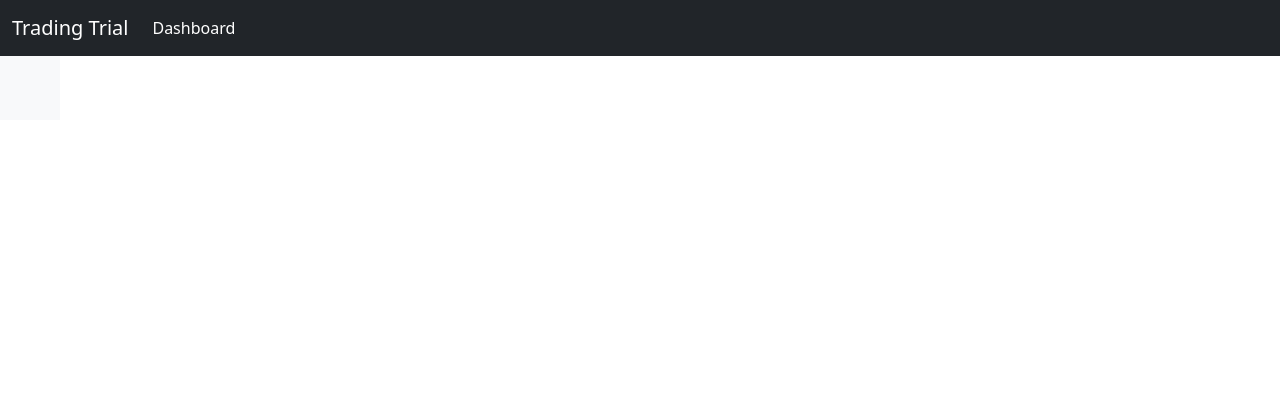
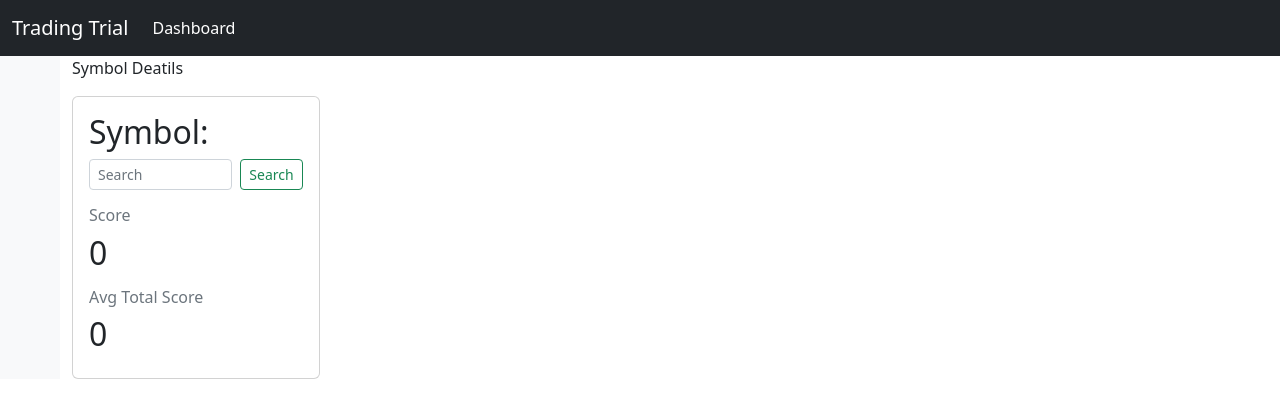
Before and after one commit to shashiksingh786/TradingTrial_Client, an Angular app: page /symbol/1 in a window 1280 px wide. Before the commit this address led to /. Shown: the top 418 px of the page. Built offline with nearby package versions, Linux system fonts and the light colour scheme.

Commit message:
add symbol component

```diff
--- a/src/app/app-routing.module.ts
+++ b/src/app/app-routing.module.ts
@@ -1,9 +1,11 @@
 import { NgModule } from '@angular/core';
 import { RouterModule, Routes } from '@angular/router';
 import { DashboardSymbolComponent } from './views/dashboard-symbol/dashboard-symbol.component';
+import { SymbolDetailsComponent } from './views/symbol-details/symbol-details.component';
 
 const routes: Routes = [
-  {path:'dashboard',component:DashboardSymbolComponent}
+  { path: 'dashboard', component: DashboardSymbolComponent },
+  { path: 'symbol/:id', component: SymbolDetailsComponent }
 ];
 
 @NgModule({
--- a/src/app/app.module.ts
+++ b/src/app/app.module.ts
@@ -6,11 +6,13 @@ import { AppComponent } from './app.component';
 import { DashboardSymbolComponent } from './views/dashboard-symbol/dashboard-symbol.component';
 import {  HttpClientModule } from '@angular/common/http';
 import { FormsModule } from '@angular/forms';
+import { SymbolDetailsComponent } from './views/symbol-details/symbol-details.component';
 
 @NgModule({
   declarations: [
     AppComponent,
-    DashboardSymbolComponent
+    DashboardSymbolComponent,
+    SymbolDetailsComponent
   ],
   imports: [
     BrowserModule,
--- /dev/null
+++ b/src/app/views/symbol-details/symbol-details.component.html
@@ -0,0 +1,25 @@
+<p>Symbol Deatils</p>
+<div class="row">
+    <div class="col-md-3">
+        <div class="card">
+            <div class="card-body">
+                <h2 class="card-title">Symbol: {{symbolModal}}</h2>
+                <div class="d-flex" role="search">
+                    <input class="form-control form-control-sm me-2" [(ngModel)]="symbolModal" type="search"
+                        placeholder="Search" aria-label="Search">
+                    <button class="btn btn-sm btn-outline-success" type="submit">Search</button>
+                </div>
+
+                <h6 class="text-muted mt-3"> Score</h6>
+                <h2>{{score}}</h2>
+
+                <h6 class="text-muted mt-3"> Avg Total Score</h6>
+                <h2>{{avgtotalscore}}</h2>
+
+            </div>
+        </div>
+    </div>
+    <div class="col-md-9">
+
+    </div>
+</div>
--- /dev/null
+++ b/src/app/views/symbol-details/symbol-details.component.ts
@@ -0,0 +1,12 @@
+import { Component } from '@angular/core';
+
+@Component({
+  selector: 'app-symbol-details',
+  templateUrl: './symbol-details.component.html',
+  styleUrls: ['./symbol-details.component.css']
+})
+export class SymbolDetailsComponent {
+  symbolModal = '';
+  score = 0;
+  avgtotalscore = 0;
+}
```
Also changed, not shown: src/app/views/symbol-details/symbol-details.component.css (added), 1 other file (tests, documents, lock files or other folders).
